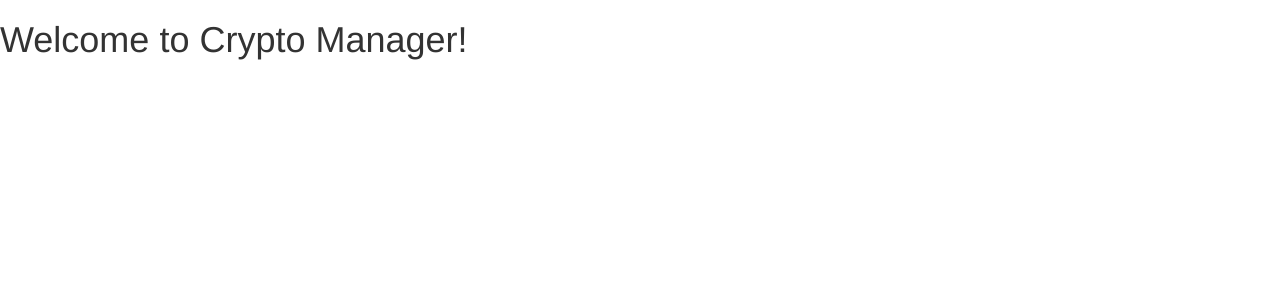
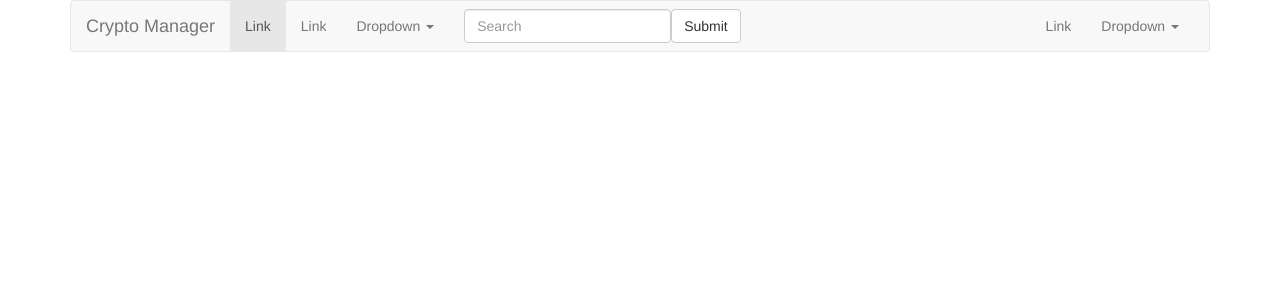
Before and after one commit to daniellarrusso/cryptoman, an Angular app: page / in a window 1280 px wide. Shown: the top 300 px of the page. Built offline with nearby package versions, Linux system fonts and the light colour scheme.

Commit message:
navbar template added

```diff
--- a/src/app/app.component.html
+++ b/src/app/app.component.html
@@ -1,5 +1,3 @@
-<!--The content below is only a placeholder and can be replaced.-->
-
-  <h1>
-    Welcome to {{title}}!
-  </h1>
+<div class="container">
+  <app-nav></app-nav>
+</div>
--- a/src/app/app.module.ts
+++ b/src/app/app.module.ts
@@ -2,10 +2,11 @@
 import { NgModule } from '@angular/core';
 
 import { AppComponent } from './app.component';
+import { NavComponent } from './nav/nav.component';
 
 @NgModule({
   declarations: [
-    AppComponent
+    AppComponent, NavComponent
   ],
   imports: [
     BrowserModule
--- /dev/null
+++ b/src/app/nav/nav.component.html
@@ -0,0 +1,53 @@
+<nav class="navbar navbar-default">
+    <div class="container-fluid">
+      <!-- Brand and toggle get grouped for better mobile display -->
+      <div class="navbar-header">
+        <button type="button" class="navbar-toggle collapsed" data-toggle="collapse" data-target="#bs-example-navbar-collapse-1" aria-expanded="false">
+          <span class="sr-only">Toggle navigation</span>
+          <span class="icon-bar"></span>
+          <span class="icon-bar"></span>
+          <span class="icon-bar"></span>
+        </button>
+        <a class="navbar-brand" href="#">Crypto Manager</a>
+      </div>
+
+      <!-- Collect the nav links, forms, and other content for toggling -->
+      <div class="collapse navbar-collapse" id="bs-example-navbar-collapse-1">
+        <ul class="nav navbar-nav">
+          <li class="active"><a href="#">Link <span class="sr-only">(current)</span></a></li>
+          <li><a href="#">Link</a></li>
+          <li class="dropdown">
+            <a href="#" class="dropdown-toggle" data-toggle="dropdown" role="button" aria-haspopup="true" aria-expanded="false">Dropdown <span class="caret"></span></a>
+            <ul class="dropdown-menu">
+              <li><a href="#">Action</a></li>
+              <li><a href="#">Another action</a></li>
+              <li><a href="#">Something else here</a></li>
+              <li role="separator" class="divider"></li>
+              <li><a href="#">Separated link</a></li>
+              <li role="separator" class="divider"></li>
+              <li><a href="#">One more separated link</a></li>
+            </ul>
+          </li>
+        </ul>
+        <form class="navbar-form navbar-left">
+          <div class="form-group">
+            <input type="text" class="form-control" placeholder="Search">
+          </div>
+          <button type="submit" class="btn btn-default">Submit</button>
+        </form>
+        <ul class="nav navbar-nav navbar-right">
+          <li><a href="#">Link</a></li>
+          <li class="dropdown">
+            <a href="#" class="dropdown-toggle" data-toggle="dropdown" role="button" aria-haspopup="true" aria-expanded="false">Dropdown <span class="caret"></span></a>
+            <ul class="dropdown-menu">
+              <li><a href="#">Action</a></li>
+              <li><a href="#">Another action</a></li>
+              <li><a href="#">Something else here</a></li>
+              <li role="separator" class="divider"></li>
+              <li><a href="#">Separated link</a></li>
+            </ul>
+          </li>
+        </ul>
+      </div><!-- /.navbar-collapse -->
+    </div><!-- /.container-fluid -->
+  </nav>
--- /dev/null
+++ b/src/app/nav/nav.component.ts
@@ -0,0 +1,11 @@
+import { Component, OnInit } from '@angular/core';
+
+@Component({
+    selector: 'app-nav',
+    templateUrl: './nav.component.html'
+})
+export class NavComponent implements OnInit {
+    constructor() { }
+
+    ngOnInit() { }
+}
```
Also changed, not shown: 14 other files (tests, documents, lock files or other folders).
